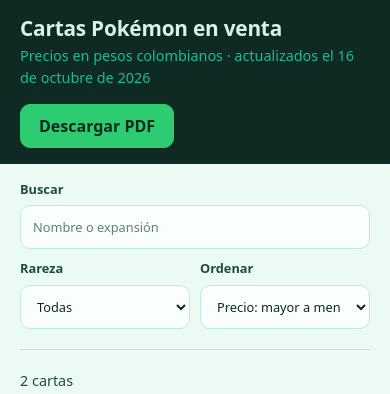
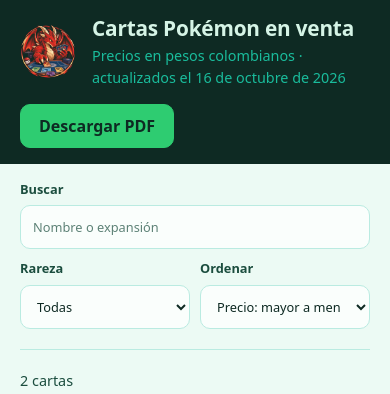
Before and after one commit to EstebannRomeroo/pokemon-singles-catalog, a website: page index.html in a window 390 px wide. Shown: the top 394 px of the page. Drawn offline with Linux system fonts and the light colour scheme.

Commit message:
feat: add dragon logo to header

```diff
--- a/index.html
+++ b/index.html
@@ -3,7 +3,8 @@
 <head>
 <meta charset="utf-8">
 <meta name="viewport" content="width=device-width, initial-scale=1">
-<title>NYX · Cartas Pokémon en venta</title>
+<title>Cartas Pokémon en venta</title>
+<link rel="icon" href="assets/favicon.png">
 <style>
   /* Strict palette, light catalog. Dark band carries the brand;
      the catalog body is a light tint of #D5F4E6 so cards and art breathe.
@@ -21,6 +22,8 @@
   .band { background: var(--ink); color: var(--pale); }
   .header-row { display: flex; align-items: center; justify-content: space-between; gap: 16px; flex-wrap: wrap; padding-top: 20px; padding-bottom: 20px; }
   .brand { display: flex; align-items: center; gap: 16px; }
+  /* Logo has an opaque black background; lighten blends it into the dark band. */
+  .logo { width: 76px; height: auto; mix-blend-mode: lighten; flex: none; }
   h1 { margin: 0; font-size: 1.75rem; line-height: 1.2; letter-spacing: -.01em; }
   .meta { margin: 4px 0 0; color: var(--mint); font-size: .9rem; }
   main.wrap { padding-bottom: 48px; }
@@ -62,6 +65,7 @@
   @media (max-width: 480px) {
     .header-row { padding-top: 16px; padding-bottom: 16px; }
     h1 { font-size: 1.3rem; }
+    .logo { width: 56px; }
     .controls { display: grid; grid-template-columns: 1fr 1fr; gap: 10px; padding-top: 16px; }
     .controls label:first-child { grid-column: 1 / -1; }
     .grid { grid-template-columns: repeat(2, 1fr); gap: 12px; }
@@ -76,6 +80,7 @@
     .wrap { max-width: none; padding: 0 10mm; }
     .header-row { padding-top: 8mm; padding-bottom: 6mm; }
     .controls, .pdf, .status, .note, .want, .toast { display: none; }
+    .logo { width: 60px; }
     main.wrap { padding-top: 6mm; padding-bottom: 0; }
     .grid { grid-template-columns: repeat(4, 1fr); gap: 4mm; }
     .card { break-inside: avoid; transform: none !important; box-shadow: none; padding: 2.5mm; }
@@ -94,6 +99,7 @@
 <header class="band">
   <div class="header-row wrap">
     <div class="brand">
+      <img class="logo" src="assets/logo.webp" alt="Logo de la tienda" width="320" height="320">
       <div>
         <h1>Cartas Pokémon en venta</h1>
         <p class="meta" id="updated">Precios en pesos colombianos</p>
```
Also changed, not shown: assets/favicon.png (added), assets/logo.webp (added).
